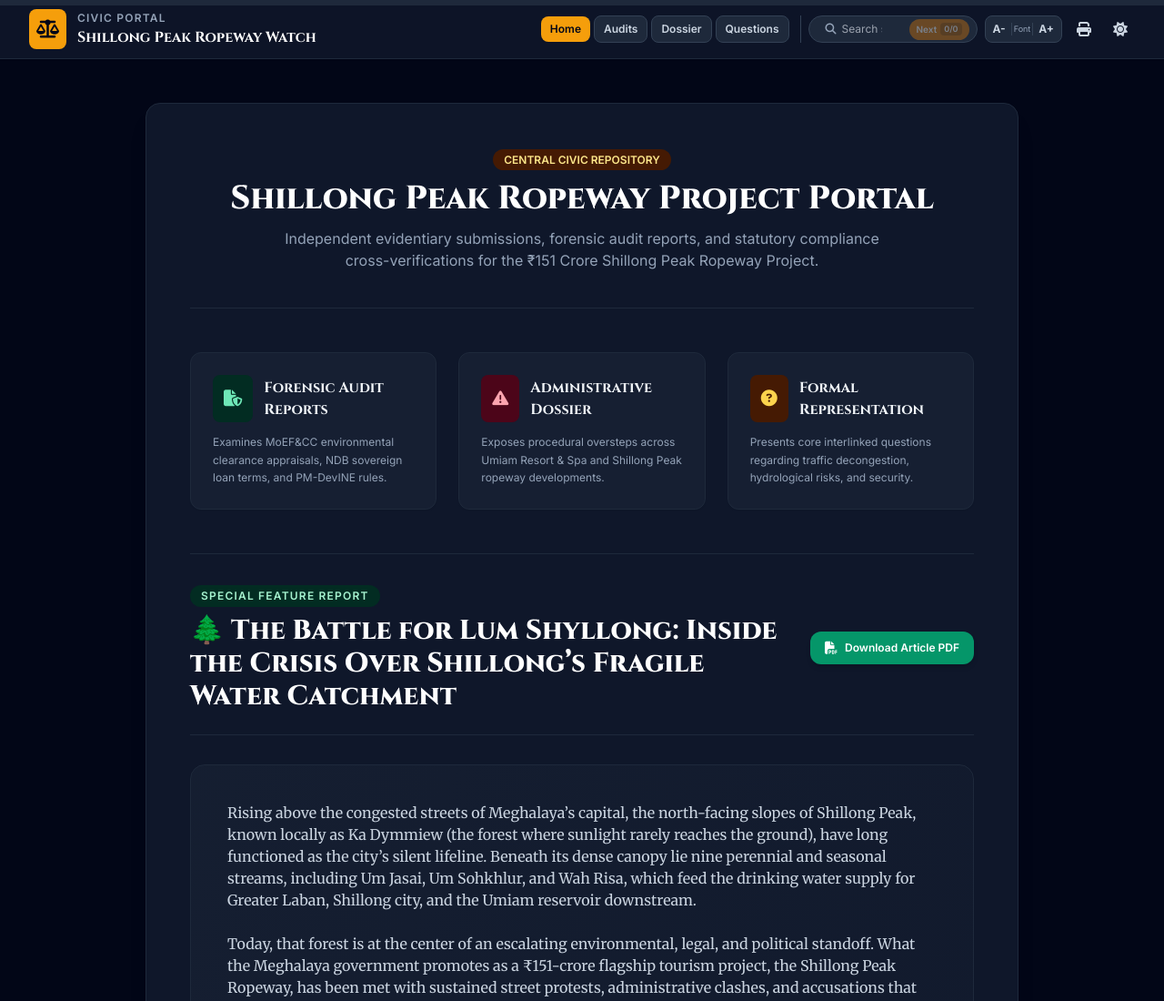
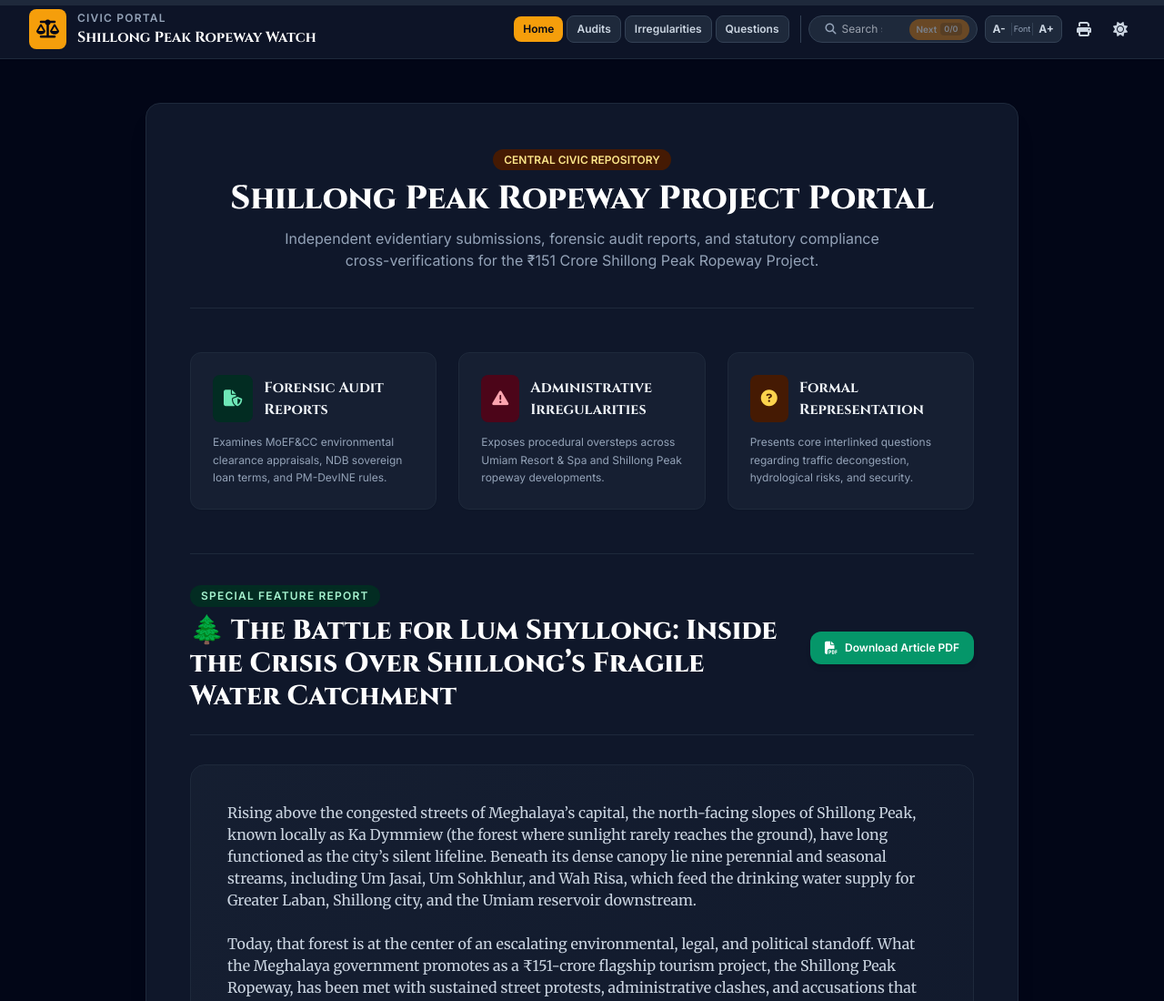
Before and after one commit to Maxxmeghalayaphilharmonicsociety/Shillong-City-Decongestion, a plain HTML site: page index.html in a window 1280 px wide. Shown: the top 1100 px of the page at 91% size. Drawn offline with nearby package versions, Linux system fonts and the light colour scheme.

Commit message:
Update index.html

```diff
--- a/index.html
+++ b/index.html
@@ -74,7 +74,7 @@
                     <div class="flex items-center space-x-1 border-r border-slate-300 dark:border-slate-700 pr-3">
                         <a href="index.html" class="px-2.5 py-1.5 rounded-lg text-xs font-semibold bg-amber-500 text-slate-950 shadow-sm">Home</a>
                         <a href="audit_reports.html" class="px-2.5 py-1.5 rounded-lg text-xs font-semibold bg-slate-100 dark:bg-slate-800 hover:bg-emerald-950 hover:text-emerald-300 text-slate-700 dark:text-slate-300 border border-slate-300 dark:border-slate-700 transition">Audits</a>
-                        <a href="administrative_irregularities.html" class="px-2.5 py-1.5 rounded-lg text-xs font-semibold bg-slate-100 dark:bg-slate-800 hover:bg-rose-950 hover:text-rose-300 text-slate-700 dark:text-slate-300 border border-slate-300 dark:border-slate-700 transition">Dossier</a>
+                        <a href="administrative_irregularities.html" class="px-2.5 py-1.5 rounded-lg text-xs font-semibold bg-slate-100 dark:bg-slate-800 hover:bg-rose-950 hover:text-rose-300 text-slate-700 dark:text-slate-300 border border-slate-300 dark:border-slate-700 transition">Irregularities</a>
                         <a href="questions.html" class="px-2.5 py-1.5 rounded-lg text-xs font-semibold bg-slate-100 dark:bg-slate-800 hover:bg-amber-950 hover:text-amber-300 text-slate-700 dark:text-slate-300 border border-slate-300 dark:border-slate-700 transition">Questions</a>
                     </div>
 
@@ -118,7 +118,7 @@
             <div class="grid grid-cols-2 gap-2 text-center text-xs font-semibold">
                 <a href="index.html" class="p-2 bg-amber-500 text-slate-950 rounded-lg">Home</a>
                 <a href="audit_reports.html" class="p-2 bg-slate-100 dark:bg-slate-800 rounded-lg">Audit Reports</a>
-                <a href="administrative_irregularities.html" class="p-2 bg-slate-100 dark:bg-slate-800 rounded-lg">Administrative Dossier</a>
+                <a href="administrative_irregularities.html" class="p-2 bg-slate-100 dark:bg-slate-800 rounded-lg">Administrative Irregulatities</a>
                 <a href="questions.html" class="p-2 bg-slate-100 dark:bg-slate-800 rounded-lg">Questions</a>
             </div>
         </div>
@@ -148,7 +148,7 @@
                 <a href="administrative_irregularities.html" class="p-6 rounded-xl border border-slate-200 dark:border-slate-800 bg-slate-50 dark:bg-slate-800/50 hover:border-rose-500 transition group shadow-sm">
                     <div class="flex items-center space-x-3 mb-3">
                         <div class="p-3 bg-rose-100 text-rose-800 dark:bg-rose-950 dark:text-rose-300 rounded-lg"><i class="fa-solid fa-triangle-exclamation text-lg"></i></div>
-                        <h2 class="font-heading text-base font-bold group-hover:text-rose-500 transition">Administrative Dossier</h2>
+                        <h2 class="font-heading text-base font-bold group-hover:text-rose-500 transition">Administrative Irregularities</h2>
                     </div>
                     <p class="text-xs text-slate-600 dark:text-slate-400 leading-relaxed">Exposes procedural oversteps across Umiam Resort &amp; Spa and Shillong Peak ropeway developments.</p>
                 </a>
```
